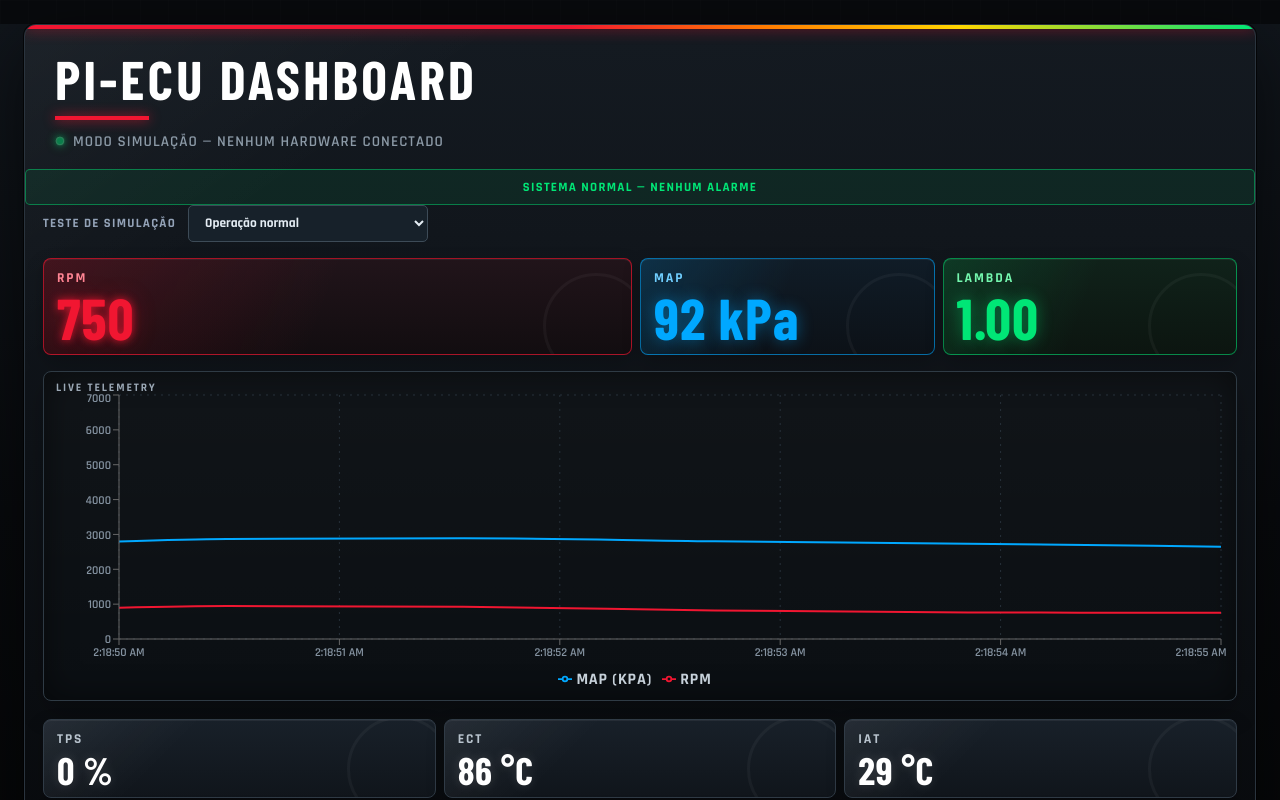
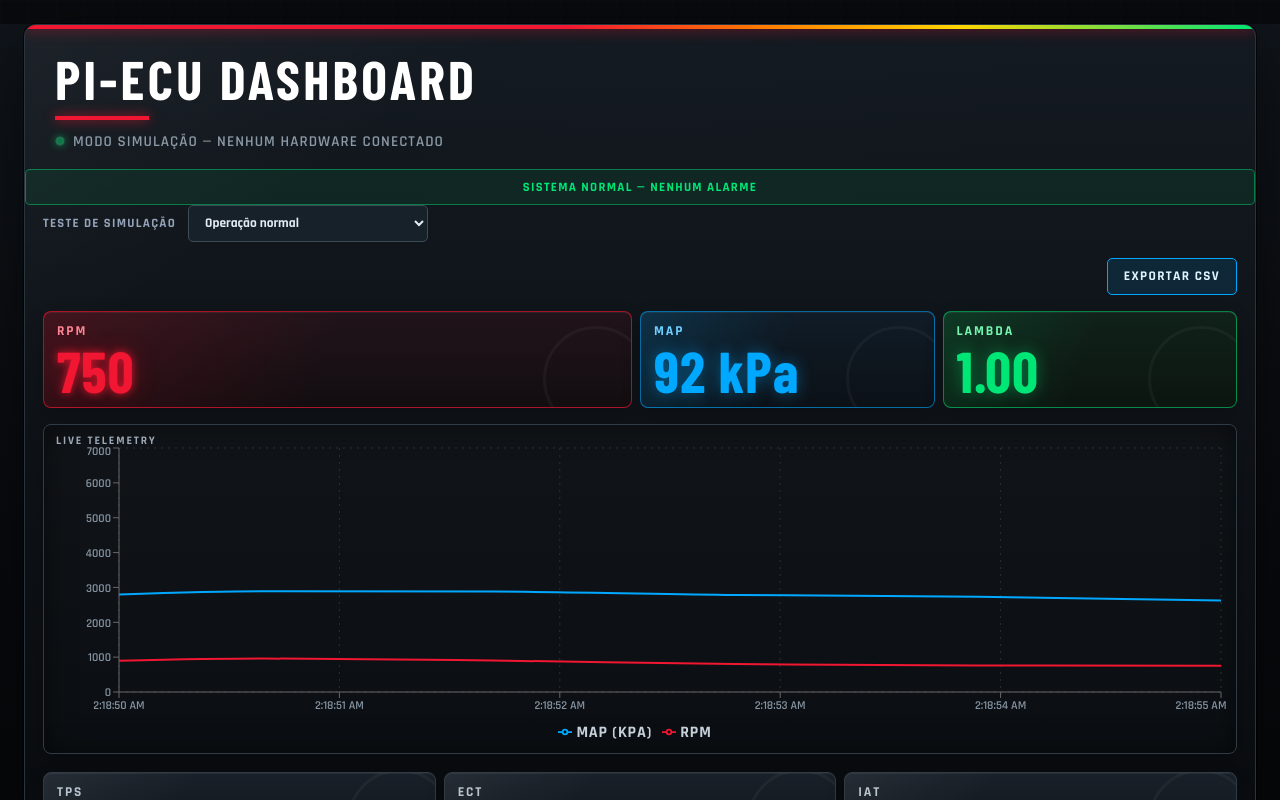
Before and after one commit to Matheus44444/pi-ecu, a React (Vite) app in the folder pi/web/: page / in a window 1280 px wide. Shown: the top 800 px of the page. Built offline with nearby package versions, Linux system fonts and the light colour scheme; a web font is replaced by a local one.

Commit message:
feat: adiciona exportacao da telemetria em csv

```diff
--- a/pi/web/src/main.jsx
+++ b/pi/web/src/main.jsx
@@ -1,3 +1,4 @@
+import { exportarCSV } from "./utils/csvExport";
 import React, { useEffect, useState } from "react";
 import { createRoot } from "react-dom/client";
 import {
@@ -193,6 +194,10 @@ function App() {
         </select>
       </div>
 
+      <button className="export-button" onClick={() => exportarCSV(telemetry)}>
+        EXPORTAR CSV
+      </button>
+
       <section className="cards">
         <Card title="RPM" value={current.rpm} />
 
--- a/pi/web/src/style.css
+++ b/pi/web/src/style.css
@@ -578,3 +578,29 @@ main::-webkit-scrollbar-thumb:hover {
     padding: 0 12px 12px;
   }
 }
+
+.export-button {
+  display: block;
+  margin: 0 18px 16px auto;
+  padding: 9px 16px;
+  border: 1px solid var(--blue);
+  border-radius: 5px;
+  color: #dff5ff;
+  background: rgba(0, 168, 255, 0.12);
+  cursor: pointer;
+  font-family: "Rajdhani", Arial, sans-serif;
+  font-weight: 700;
+  letter-spacing: 0.1em;
+}
+
+.export-button:hover {
+  background: rgba(0, 168, 255, 0.25);
+  box-shadow: 0 0 14px rgba(0, 168, 255, 0.3);
+}
+
+@media (max-width: 600px) {
+  .export-button {
+    width: calc(100% - 24px);
+    margin: 0 12px 16px;
+  }
+}
--- /dev/null
+++ b/pi/web/src/utils/csvExport.js
@@ -0,0 +1,46 @@
+export function exportarCSV(registros) {
+    if (!registros || registros.length === 0) {
+        return;
+    }
+
+    const colunas = [
+        "time",
+        "rpm",
+        "map_kpa",
+        "lambda1",
+        "tps",
+        "ect_c",
+        "iat_c",
+        "battery_v",
+        "oil_bar",
+        "fuel_bar",
+    ];
+
+    const linhas = [
+        colunas.join(","),
+        ...registros.map((registro) =>
+            colunas
+                .map((coluna) => registro[coluna] ?? "")
+                .join(",")
+        ),
+    ];
+
+    const arquivo = new Blob(
+        [`\ufeff${linhas.join("\n")}`],
+        { type: "text/csv;charset=utf-8;" }
+    );
+
+    const url = URL.createObjectURL(arquivo);
+    const link = document.createElement("a");
+
+    link.href = url;
+    link.download = `telemetria-${new Date()
+        .toISOString()
+        .replace(/[:.]/g, "-")}.csv`;
+
+    document.body.appendChild(link);
+    link.click();
+    document.body.removeChild(link);
+
+    URL.revokeObjectURL(url);
+}
```
